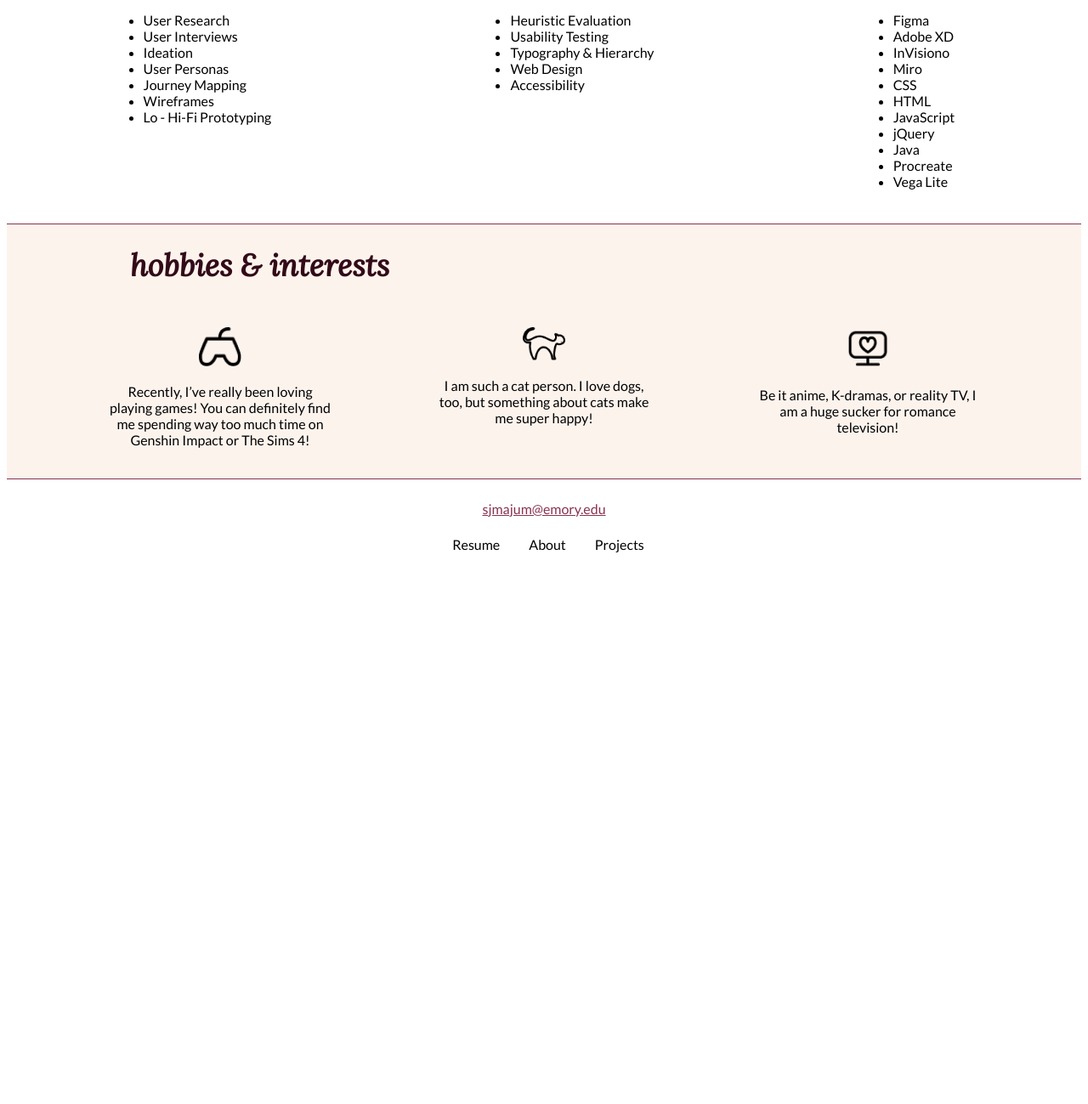
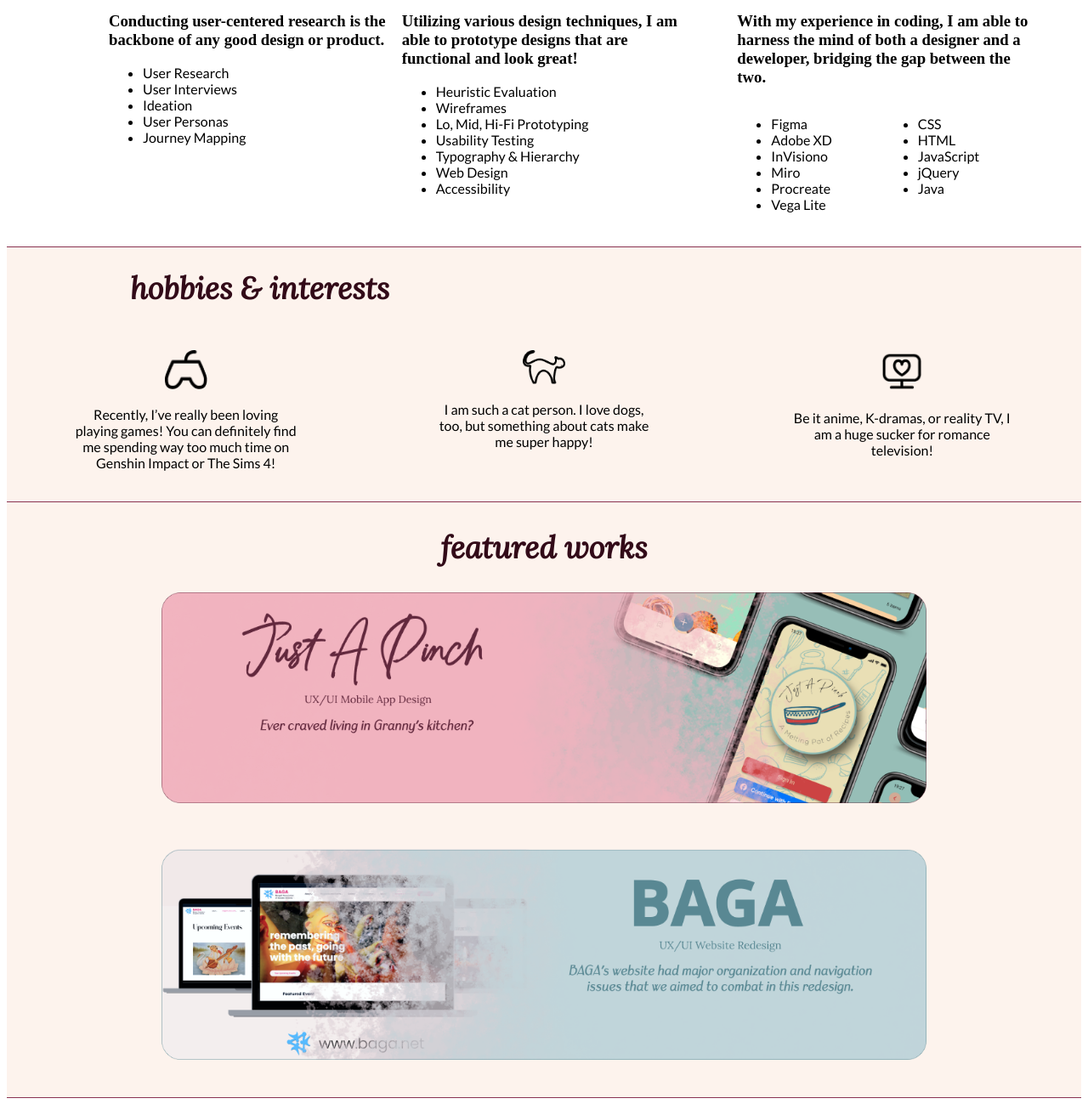
Before and after one commit to suvra2001/UX_UI_HW_18, a plain HTML site: page index.html in a window 1280 px wide. Shown: the part 648-1947 px from the top of the page at 85% size. Before the commit the page ends 1323 px from the top, so only its background shows below. Drawn offline with Linux system fonts and the light colour scheme.

Commit message:
featured works

```diff
--- a/css/style.css
+++ b/css/style.css
@@ -1,3 +1,50 @@
+nav {
+    width: 98%;
+    padding: 1%;
+    text-align: end;
+    margin-left: auto;
+    background-color: white;
+}
+
+ul {
+    width: 90%;
+}
+
+h1 {
+    color: #320A18;
+    font-size: 36px;
+    font-family: 'Lora', serif;
+    font-style: italic;
+    font-weight: 500px;
+}
+
+a {
+    color: #893251;
+    font-family: 'Lato', sans-serif;
+}
+
+p {
+    font-family: 'Lato', sans-serif;
+}
+
+li {
+    font-family: 'Lato', sans-serif;
+}
+
+footer {
+    text-align: center;
+    padding-top: 25px;
+    border-top: 1px solid #893251;
+    height: 50px;
+    padding-bottom: 32px;
+    background-color: white;
+}
+
+.bottomfooter {
+    padding-top: 22px;
+    margin: 0 auto;
+}
+
 .inline-block {
     display: inline-block;
     vertical-align: top;
@@ -13,18 +60,6 @@
 .navigation {
     display: flex;
     border-bottom: 1px solid #893251;
-}
-
-nav {
-    width: 98%;
-    padding: 1%;
-    text-align: end;
-    margin-left: auto;
-    background-color: white;
-}
-
-ul {
-    width: 90%;
 }
 
 .navbar {
@@ -66,15 +101,35 @@ ul {
     margin-bottom: 15px;
 }
 
+.UX_Skills {
+    padding-left: 120px;
+    width: 400px;
+}
+
+.UI_Skills {
+    width: 400px;
+    margin-right: 50px;
+}
+
+.software {
+    width: 400px;
+    padding-right: 60px;
+}
+
+.sw {
+    display: flex;
+    flex-direction: row;
+}
+
 .hobbies {
     display: flex;
     flex-direction: row;
-    justify-content: space-evenly;
+    justify-content: space-around;
     padding-top: 50px;
     padding-bottom: 20px;
     text-align: center;
     background-color:#fdf3ed;
-
+    border-bottom: 1px solid #893251;
 }
 
 .game {
@@ -87,38 +142,22 @@ ul {
     max-width: 260px;
 }
 
-h1 {
-    color: #320A18;
-    font-size: 36px;
-    font-family: 'Lora', serif;
-    font-style: italic;
-    font-weight: 500px;
+.works {
+    display: grid;
+    grid-template-areas: 'jap' 'baga';
+    justify-content: center;
+    text-align: center;
+    background-color:#fdf3ed;
+    padding-bottom: 40px;
 }
 
-p {
-    font-family: 'Lato', sans-serif;
+.JAP {
+    grid-area: jap;
+    padding-bottom: 50px;
 }
 
-li {
-    font-family: 'Lato', sans-serif;
-}
-
-footer {
-    text-align: center;
-    padding-top: 25px;
-    border-top: 1px solid #893251;
-    height: 50px;
-}
-
-.bottomfooter {
-    padding-top: 22px;
-    margin: 0 auto;
-    padding-bottom: 25px;
-}
-
-a {
-    color: #893251;
-    font-family: 'Lato', sans-serif;
+.BAGA {
+    grid-area: baga;
 }
 
 .Magenta_Button {
--- a/index.html
+++ b/index.html
@@ -40,23 +40,26 @@
             </div>
         </section>
 
+         <!--  My UX Skills section coded using CSS flex -->
         <section class="Skills">
             <div class="UX_Skills">
                 <h1>UX skills</h1>
+                <h3>Conducting user-centered research is the backbone of any good design or product. </h3>
                 <ul>
                     <li>User Research</li>
                     <li>User Interviews</li>
                     <li>Ideation</li>
                     <li>User Personas</li>
                     <li>Journey Mapping</li>
-                    <li>Wireframes</li>
-                    <li>Lo - Hi-Fi Prototyping</li>
                 </ul>
             </div>
             <div class="UI_Skills">
                 <h1>UI skills</h1>
+                <h3>Utilizing various design techniques, I am able to prototype designs that are functional and look great!</h3>
                 <ul>
                     <li>Heuristic Evaluation</li>
+                    <li>Wireframes</li>
+                    <li>Lo, Mid, Hi-Fi Prototyping</li>
                     <li>Usability Testing</li>
                     <li>Typography & Hierarchy</li>
                     <li>Web Design</li>
@@ -65,19 +68,24 @@
             </div>
             <div class="software">
                 <h1>software</h1>
-                <ul>
+                <h3>With my experience in coding, I am able to harness the mind of both a designer and a deweloper, bridging the gap between the two.</h3>
+                <div class = "sw" >
+                    <ul class = "sw_list1">
                         <li>Figma</li>
                         <li>Adobe XD</li>
                       <li>InVisiono</li>
                         <li>Miro</li>
+                        <li>Procreate</li>
+                       <li>Vega Lite</li>
+                    </ul>
+                    <ul class = "sw_list2">
                       <li>CSS</li>
                         <li>HTML</li>
                         <li>JavaScript</li>
                         <li>jQuery</li>
                        <li>Java</li>
-                    <li>Procreate</li>
-                    <li>Vega Lite</li>
                     </ul>
+                </div>
             </div>
         </section>
         <h1 style="border-top: 1px solid #893251; padding-top: 25px; padding-left: 145px;  background-color: #fdf3ed; margin-bottom: 0;">hobbies & interests</h1>
@@ -96,6 +104,18 @@
             </div>
         </section>
 
+        <section class = "works">
+            <h1>featured works</h1>
+            <div class="featured">
+                <div class="JAP">
+                    <img src="./images/JAP_Cover_Block.png" width="900px">
+                </div>
+                <div class="BAGA">
+                    <img src="./images/BAGA_Cover_Block.png" width="900px">
+                </div>
+            </div>
+        </section>
+
         <footer>
             <a href="mailto:%20sjmajum@emory.edu">sjmajum@emory.edu</a>
             <ul class="bottomfooter">
@@ -104,6 +124,5 @@
                 <li class="inline-block">Projects</li>
             </ul>
         </footer>
-
     </body>
 </html>
```
Also changed, not shown: index2.html (added, +15 -0 lines), images/BAGA_Cover_Block.png (added), images/JAP_Cover_Block.png (added). Lines whose indentation alone changed are shown as unchanged.
